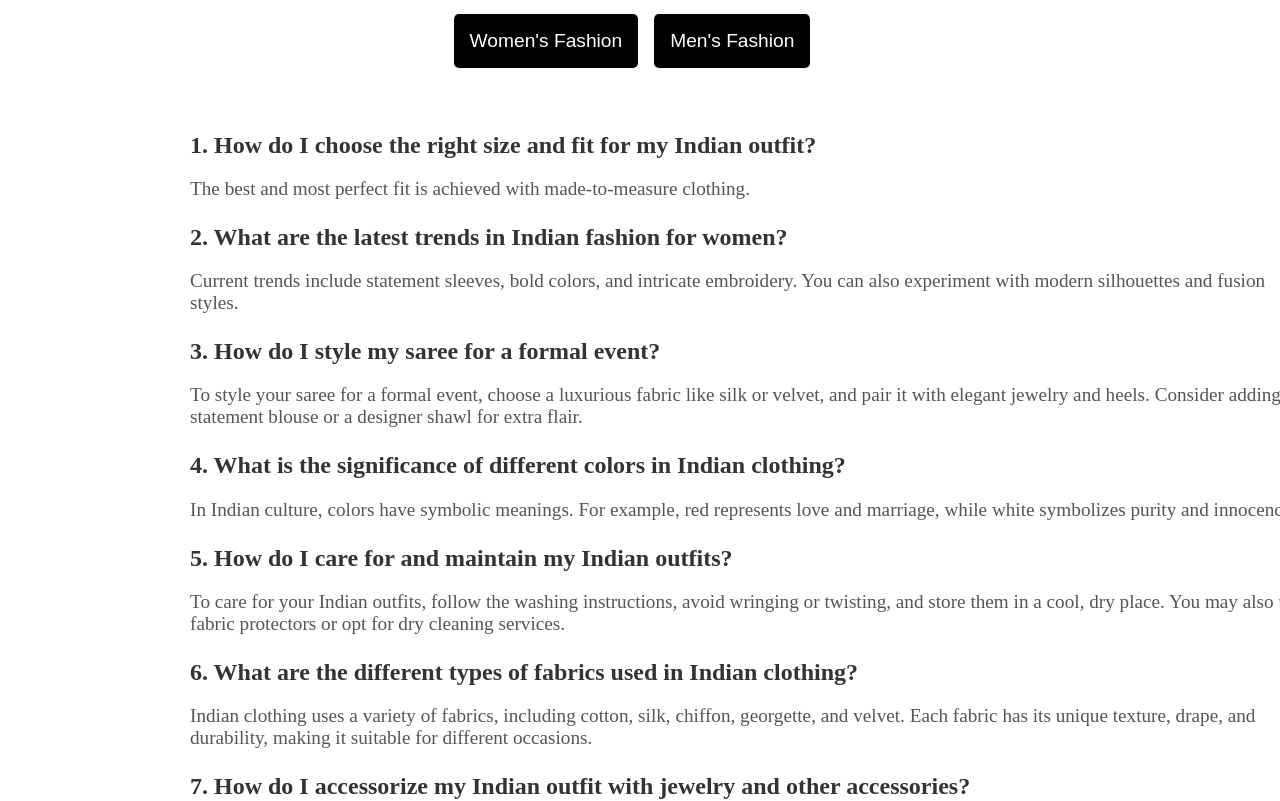
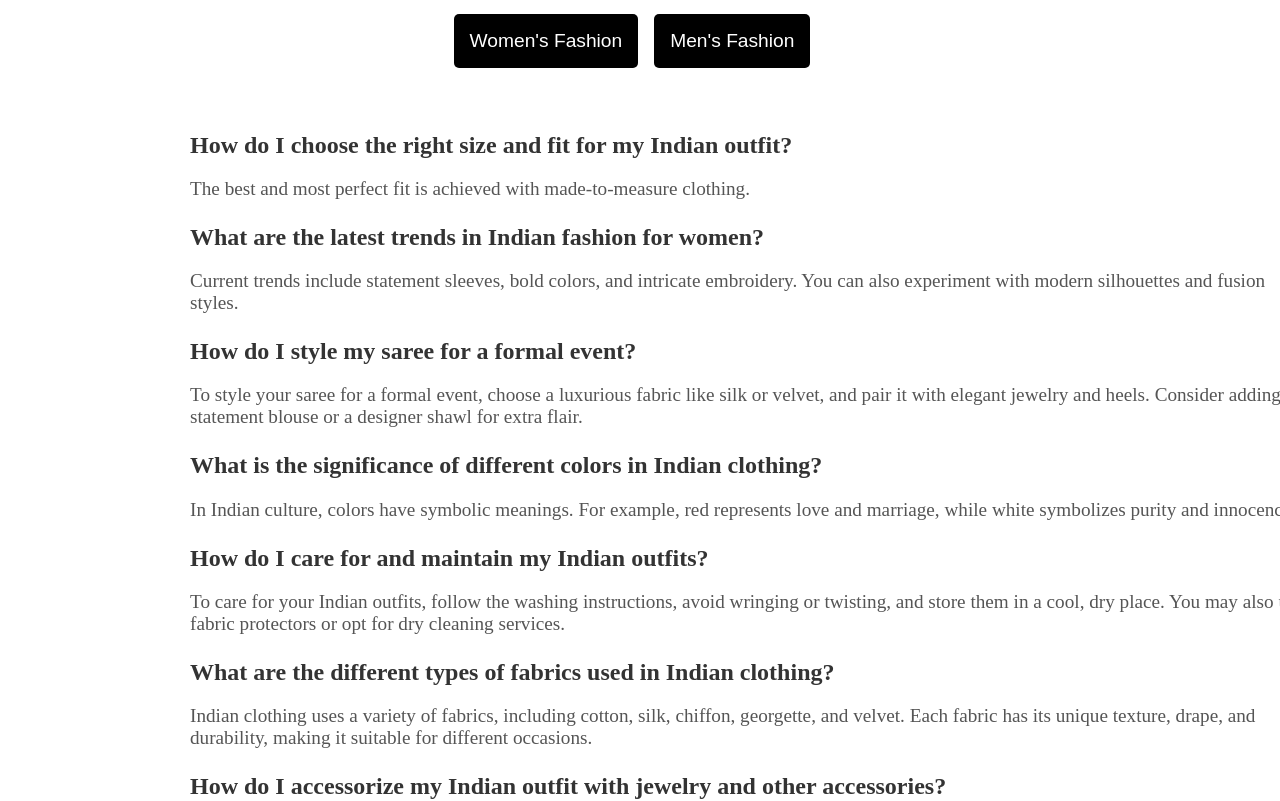
Before and after one commit to TanishqM1/seemaboutique, a React (Create React App) app: page /inquire in a window 1280 px wide. Shown: the part 1360-2161 px from the top of the page. Built offline with nearby package versions, Linux system fonts and the light colour scheme.

Commit message:
added images to all pages as needed

```diff
--- a/src/Pages/About.js
+++ b/src/Pages/About.js
@@ -1,5 +1,7 @@
 import React from 'react';
 import styled from 'styled-components';
+import logo from '../imgs/seemalogo.png';
+import logo2 from '../imgs/altlogo.jpg';
 
 // Styled Components
 const AboutContainer = styled.div`
@@ -45,9 +47,9 @@ const ImageContent = styled.div`
 const CenterImage = styled.div`
 
 margin: auto;
-padding-top: 4rem;
+padding-top: 1rem;
   img {
-    max-width: 100%;
+    max-width: 80%;
     border-radius: 10px;
     box-shadow: 0px 4px 6px rgba(0, 0, 0, 0.2);
   }
@@ -98,7 +100,7 @@ function About() {
         </TextContent>
         <ImageContent>
           <img
-            src="https://via.placeholder.com/600x400" // Replace with your image URL
+            src={logo} // Replace with your image URL
             alt="Our Story"
           />
         </ImageContent>
@@ -110,7 +112,7 @@ function About() {
 
       <CenterImage>
           <img
-            src="https://via.placeholder.com/600x400" // Replace with your image URL
+            src={logo2} // Replace with your image URL
             alt="Our Story"
           />
       </CenterImage>
--- a/src/Pages/Gallery.js
+++ b/src/Pages/Gallery.js
@@ -31,7 +31,8 @@ const Gallery = () => {
     <PageContainer>
       {/* Store Logo */}
       <LogoContainer>
-        <img src='' alt="Seema Designer Boutique Logo" />
+        {/* uncomment to add logo as desired. */}
+        {/* <img src='' alt="Seema Designer Boutique Logo" /> */}
       </LogoContainer>
 
       {/* Title */}
--- a/src/Pages/Home.js
+++ b/src/Pages/Home.js
@@ -2,6 +2,7 @@ import React from 'react';
 import styled from 'styled-components';
 import ReviewCarousel from '../components/Review'; // Import the ReviewCarousel component
 import infocard from '../imgs/infocard.png';
+import logo from '../imgs/seemalogo.png'
 
 // Styled components
 const PageContainer = styled.div`
@@ -11,11 +12,17 @@ const PageContainer = styled.div`
 
 const HeaderImage = styled.div`
   width: 100%;
-  height: 70vh;  // Increased height to take up more of the screen
-  background-image: url('/path/to/your/image.jpg'); // Replace with your image path
-  background-size: cover;
+  height: 70vh;  // Adjust height as needed
+  display: flex;
+  justify-content: center;
+  align-items: center;
+
+  background-image: url(${logo});  // Use the imported logo
+  background-size: contain;  // Ensure the full logo is visible
+  background-repeat: no-repeat;
   background-position: center;
 `;
+
 
 const WelcomeText = styled.h1`
   font-family: 'Great Vibes', cursive;  // Cursive font for "Welcome"
@@ -59,9 +66,7 @@ const ImageContainer = styled.div`
 const Home = () => {
   return (
     <PageContainer>
-      {/* {Welcome Image} */}
-      <HeaderImage aria-label="" />
-
+      <HeaderImage />
       {/* Welcome Text */}
       <WelcomeText>Welcome!</WelcomeText>
 
--- a/src/Pages/Inquire.js
+++ b/src/Pages/Inquire.js
@@ -264,48 +264,48 @@ function Inquire() {
 
         {activeSection === 'women' ? (
           <>
-            <Question>1. How do I choose the right size and fit for my Indian outfit?</Question>
+            <Question> How do I choose the right size and fit for my Indian outfit?</Question>
 <Answer>The best and most perfect fit is achieved with made-to-measure clothing.</Answer>
 
-<Question>2. What are the latest trends in Indian fashion for women?</Question>
+<Question> What are the latest trends in Indian fashion for women?</Question>
 <Answer>Current trends include statement sleeves, bold colors, and intricate embroidery. You can also experiment with modern silhouettes and fusion styles.</Answer>
 
-<Question>3. How do I style my saree for a formal event?</Question>
+<Question> How do I style my saree for a formal event?</Question>
 <Answer>To style your saree for a formal event, choose a luxurious fabric like silk or velvet, and pair it with elegant jewelry and heels. Consider adding a statement blouse or a designer shawl for extra flair.</Answer>
 
-<Question>4. What is the significance of different colors in Indian clothing?</Question>
+<Question> What is the significance of different colors in Indian clothing?</Question>
 <Answer>In Indian culture, colors have symbolic meanings. For example, red represents love and marriage, while white symbolizes purity and innocence.</Answer>
 
-<Question>5. How do I care for and maintain my Indian outfits?</Question>
+<Question> How do I care for and maintain my Indian outfits?</Question>
 <Answer>To care for your Indian outfits, follow the washing instructions, avoid wringing or twisting, and store them in a cool, dry place. You may also use fabric protectors or opt for dry cleaning services.</Answer>
 
-<Question>6. What are the different types of fabrics used in Indian clothing?</Question>
+<Question> What are the different types of fabrics used in Indian clothing?</Question>
 <Answer>Indian clothing uses a variety of fabrics, including cotton, silk, chiffon, georgette, and velvet. Each fabric has its unique texture, drape, and durability, making it suitable for different occasions.</Answer>
 
-<Question>7. How do I accessorize my Indian outfit with jewelry and other accessories?</Question>
+<Question> How do I accessorize my Indian outfit with jewelry and other accessories?</Question>
 <Answer>To accessorize your Indian outfit, choose jewelry that complements the colors and patterns of your ensemble. You can also add accessories like a bindi, bangles, or a clutch to complete the look.</Answer>
           </>
         ) : (
           <>
-            <Question>1. What is the difference between a kurta and a sherwani?</Question>
+            <Question> What is the difference between a kurta and a sherwani?</Question>
             <Answer>A kurta is a long tunic that can be worn with pants or a dhoti, while a sherwani is a long coat that is typically worn for formal occasions.</Answer>
 
-            <Question>2. How do I choose the right size and fit for my Indian outfit?</Question>
+            <Question> How do I choose the right size and fit for my Indian outfit?</Question>
             <Answer>To choose the right size and fit, consider your body type, height, and measurements. You can also consult with a designer or a sales associate for guidance.</Answer>
 
-            <Question>3. What are the latest trends in Indian fashion for men?</Question>
+            <Question> What are the latest trends in Indian fashion for men?</Question>
             <Answer>Some current trends include slim-fit kurtas, bold colors, and intricate embroidery. You can also experiment with modern silhouettes, like jackets and trousers.</Answer>
 
-            <Question>4. How do I style my turban or pagri?</Question>
+            <Question> How do I style my turban or pagri?</Question>
             <Answer>To style your turban or pagri, choose a fabric that complements your outfit, and tie it in a way that suits your face shape and occasion.</Answer>
 
-            <Question>5. What is the significance of different colors in Indian men's clothing?</Question>
+            <Question> What is the significance of different colors in Indian men's clothing?</Question>
             <Answer>Colors like white and beige represent purity and peace, while darker colors like black and maroon are often worn for formal or evening events.</Answer>
 
-            <Question>6. How do I care for and maintain my Indian clothing?</Question>
+            <Question> How do I care for and maintain my Indian clothing?</Question>
             <Answer>Follow the care instructions on your clothing, wash gently, and store it in a cool, dry place. You may also need to dry clean certain fabrics.</Answer>
 
-            <Question>7. How do I accessorize my Indian men's outfit?</Question>
+            <Question> How do I accessorize my Indian men's outfit?</Question>
             <Answer>To accessorize, you can add items like cufflinks, a pocket square, a waistcoat, or a stylish brooch to complement your outfit.</Answer>
           </>
         )}
```
Also changed, not shown: src/imgs/altlogo.jpg (added), src/imgs/seemalogo.png (added).
